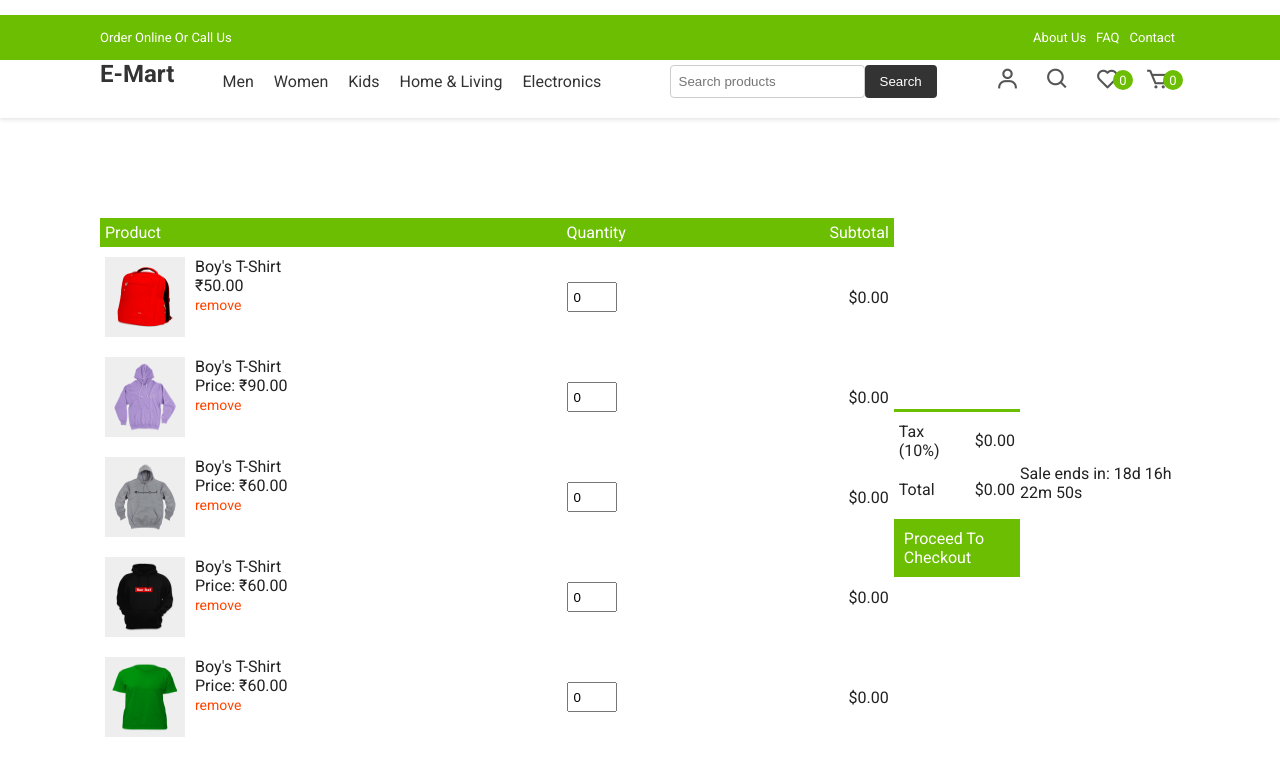
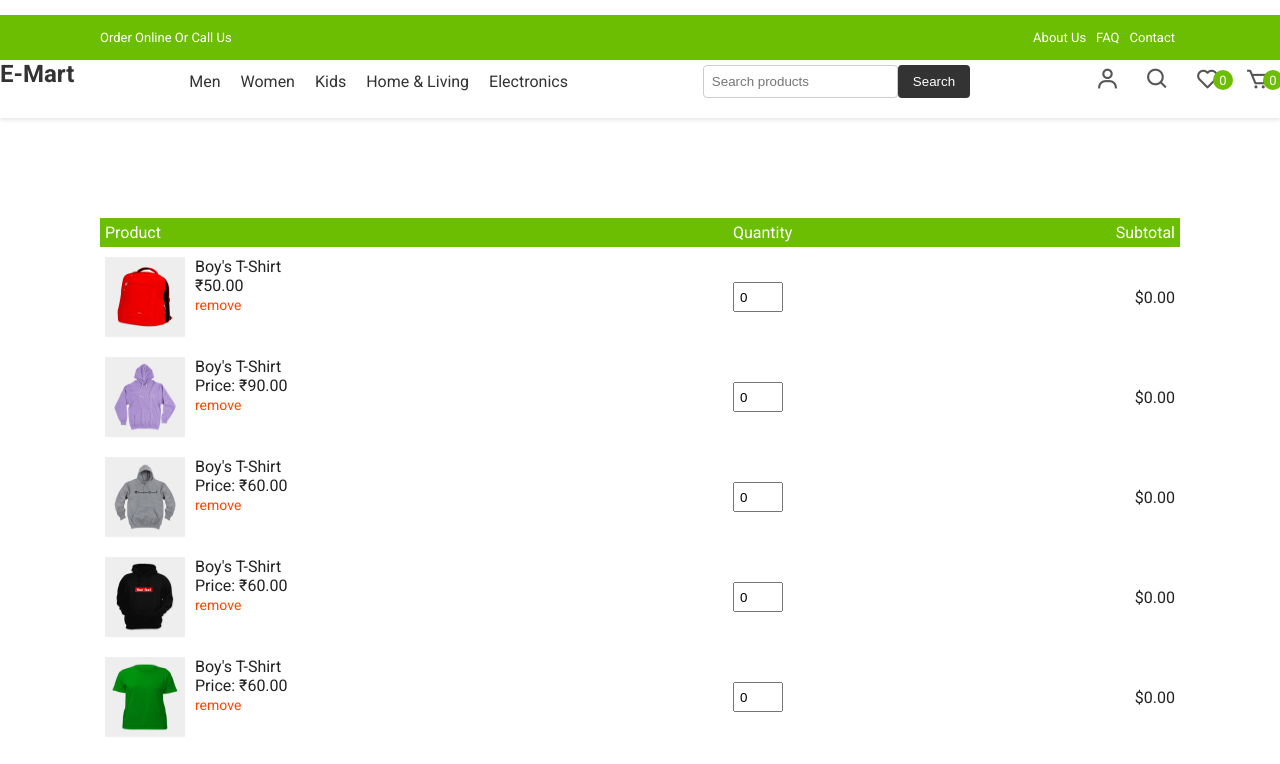
Before and after one commit to Anmol-Sharma126/finalsem4project1, a plain HTML site: page cart.html in a window 1280 px wide. Shown: the top 764 px of the page. Drawn offline with nearby package versions, Linux system fonts and the light colour scheme.

Commit message:
fixed css

```diff
--- a/cart.html
+++ b/cart.html
@@ -22,7 +22,7 @@
           </ul>
         </div>
       </div>
-      <div class="container">
+      <div class="containerm">
         <div class="logo">
           <a href="#">E-Mart</a>
         </div>
--- a/css/styles.css
+++ b/css/styles.css
@@ -116,7 +116,7 @@ li {
   box-shadow: 0 2px 4px rgba(0, 0, 0, 0.1);
 }
 
-.container {
+.containerm {
   display: flex;
   justify-content: space-between;
   align-items: center;
```
Also changed, not shown: index.html (+1 -1 lines).
